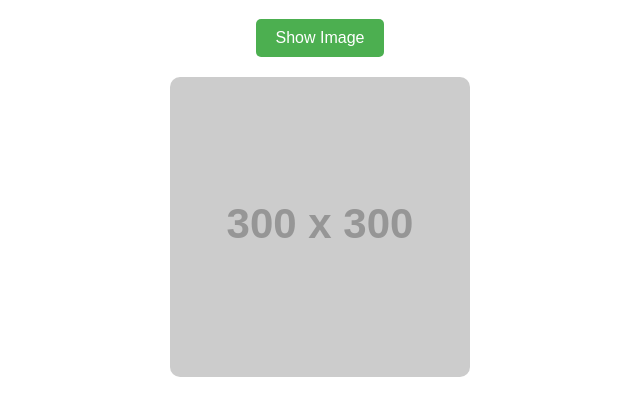
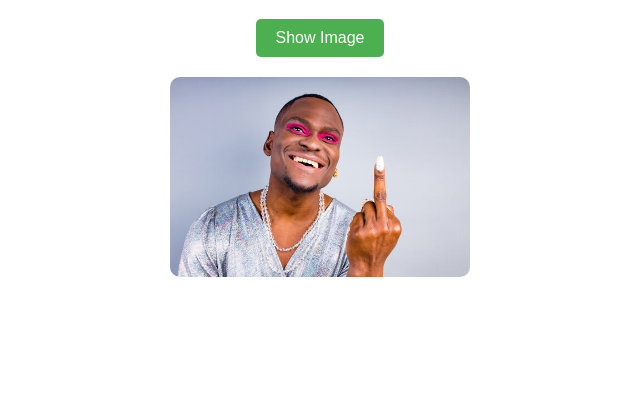
Before and after one commit to DEUC11/clickme, a plain HTML site: page index.html in a window 1280 px wide. Both pictures are taken after a click on the button "Show Image". Shown: the part 89-504 px from the top of the page, without its empty margins (320-960 px from the left). Drawn offline with Linux system fonts and the light colour scheme; placeholder pictures from the web are drawn by us.

Commit message:
Update index.html

```diff
--- a/index.html
+++ b/index.html
@@ -44,7 +44,7 @@
   <button onclick="showImage()">Show Image</button>
 
   <div id="imageContainer">
-    <img src="https://via.placeholder.com/300" alt="Placeholder Image">
+    <img src="itlog.jpg" alt="itlog">
   </div>
 
   <script>
```
